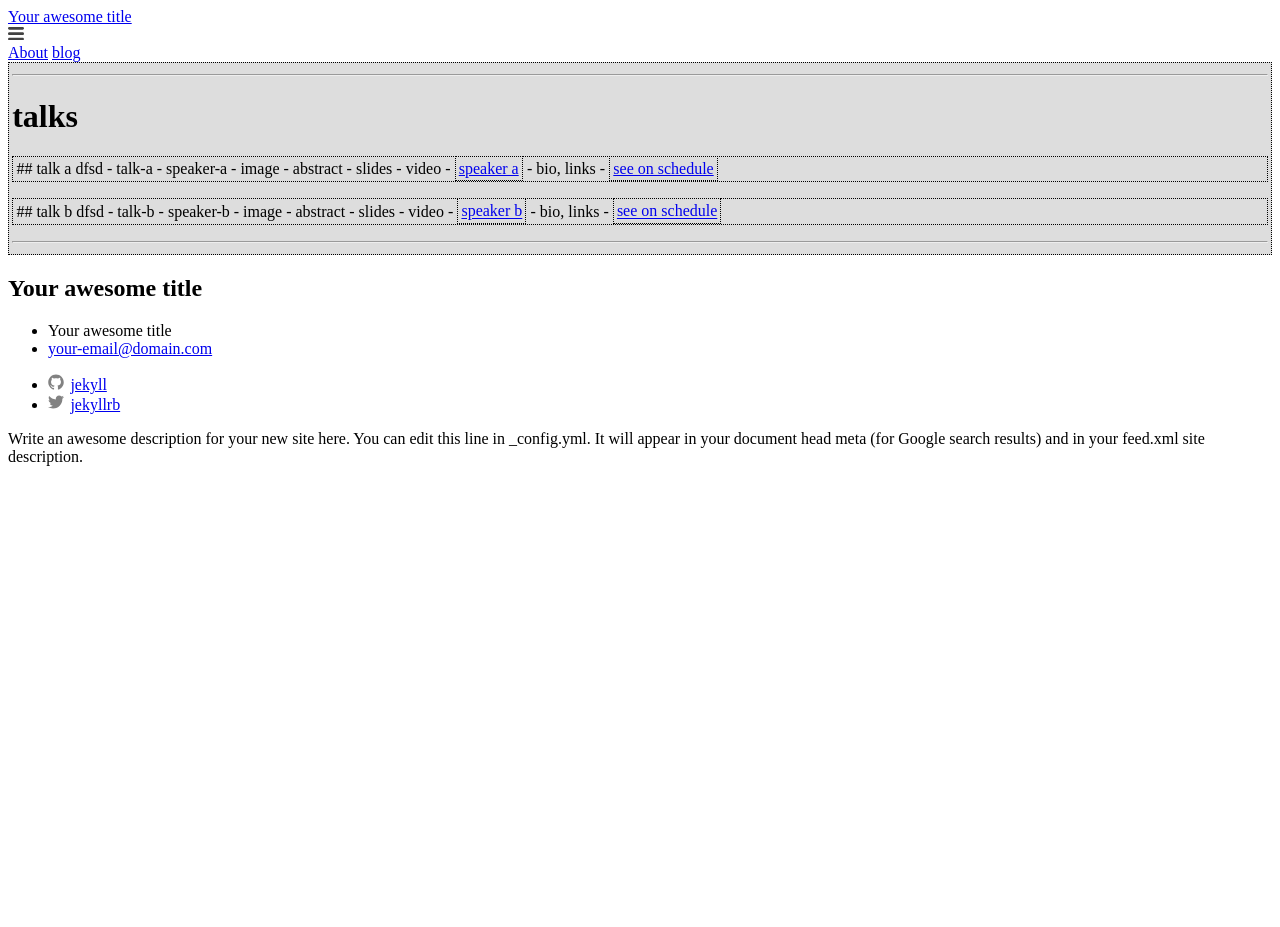
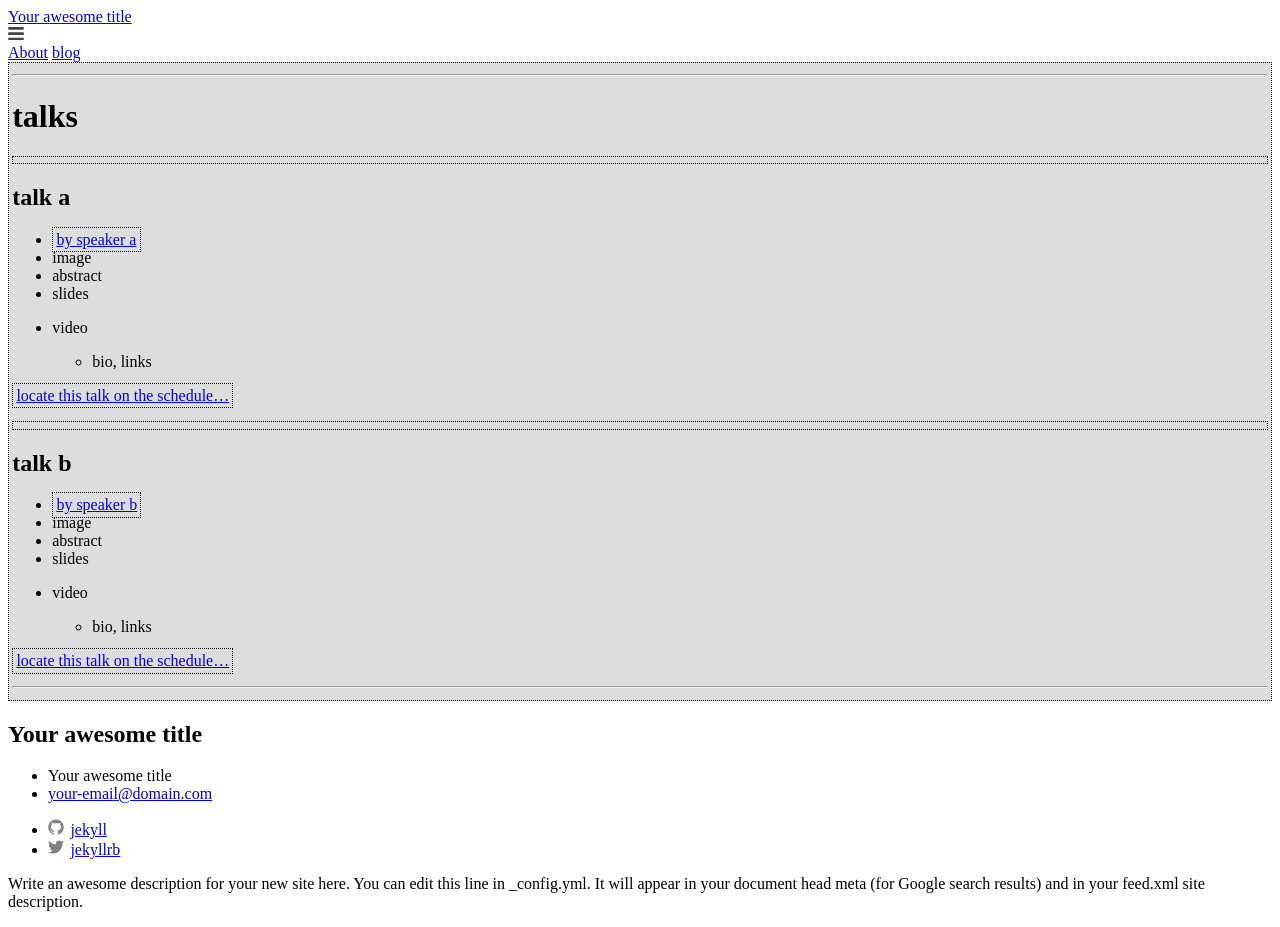
Before and after one commit to afknapping/code4wd-experiments, a Jekyll site: the page built from talks.md, in a window 1280 px wide. Built offline with Jekyll 4.4.1, drawn with Linux system fonts in a browser that asks for light colours; before the commit the page ends 900 px from its top, so only the background shows below that.

Commit message:
use baseurl links

```diff
--- a/talks.md
+++ b/talks.md
@@ -12,25 +12,27 @@
 
 {% for talk in site.talks %}
 
-<div id="{{ talk.talk_id }}" class="c4wd-talks-entry">
+<div id="{{ talk.talk_id }}" class="c4wd-talks-entry"> </div> <!-- c4wd-talks-entry -->
 
 
+## {{ talk.title }}
 
-## {{ talk.title }} dfsd
-
-- {{ talk.talk_id }}
-- {{ talk.speaker_id }}
+- <a href="{{ '/speakers#' | append: talk.speaker_id | prepend: site.baseurl }}" class="c4wd-xxxx">by {{ talk.speaker }}</a>
 - image
 - abstract
 - slides
 - video
-- <a href="/speakers#{{ talk.speaker_id }}" class="c4wd-xxxx">{{ talk.speaker }}</a>
+
+
   - bio, links
-- <a href="/schedule#{{ talk.id }}" class="c4wd-xxxx">see on schedule</a>
+
+<a href="{{ '/schedule#' | append: talk.talk_id | prepend: site.baseurl }}" class="c4wd-xxxx">locate this talk on the schedule...</a>
 
 
 
-</div> <!-- c4wd-talks-entry -->
+
+
+
 
 
 {% endfor %}
```
Also changed, not shown: index.html (+8 -5 lines), schedule.md (+3 -2 lines).
